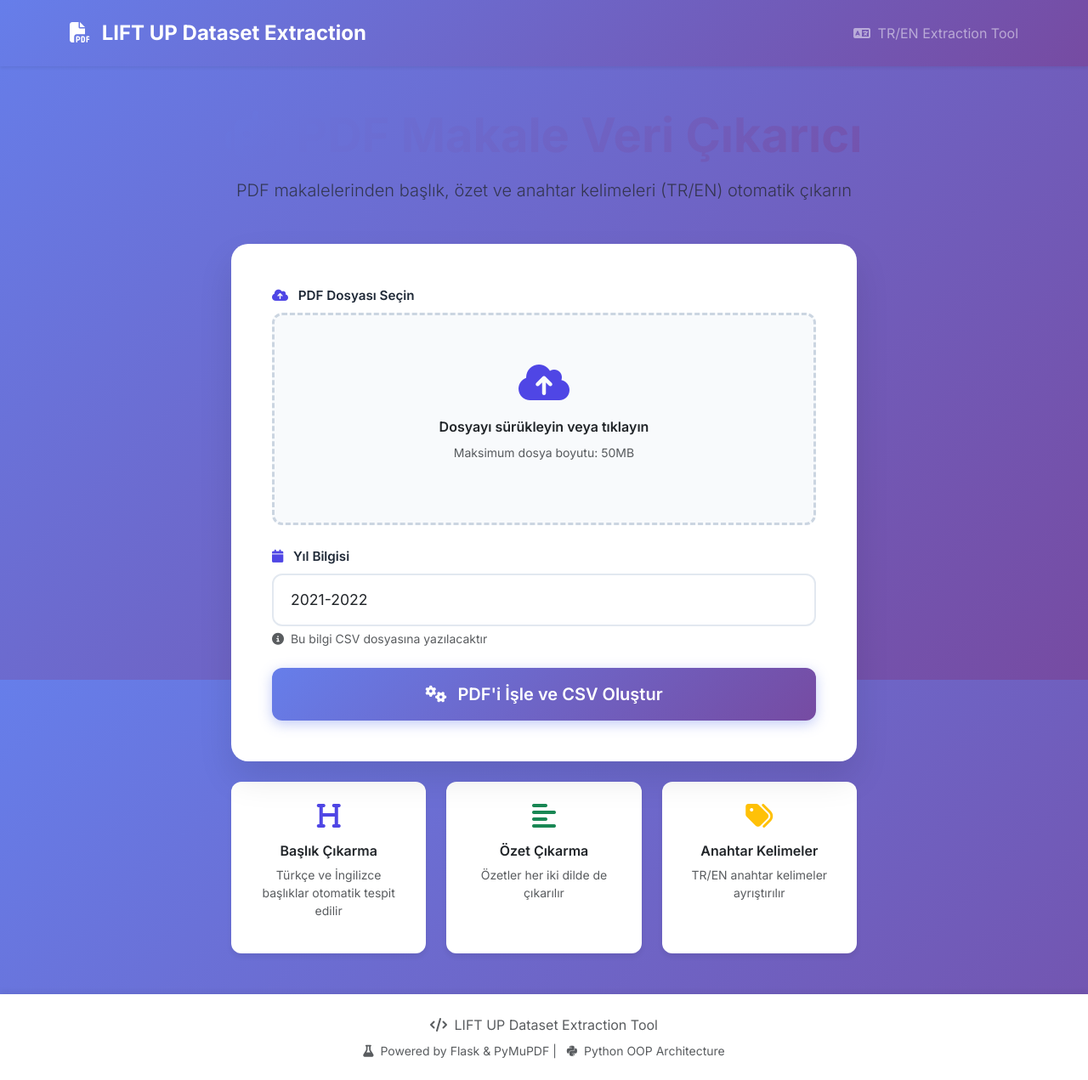
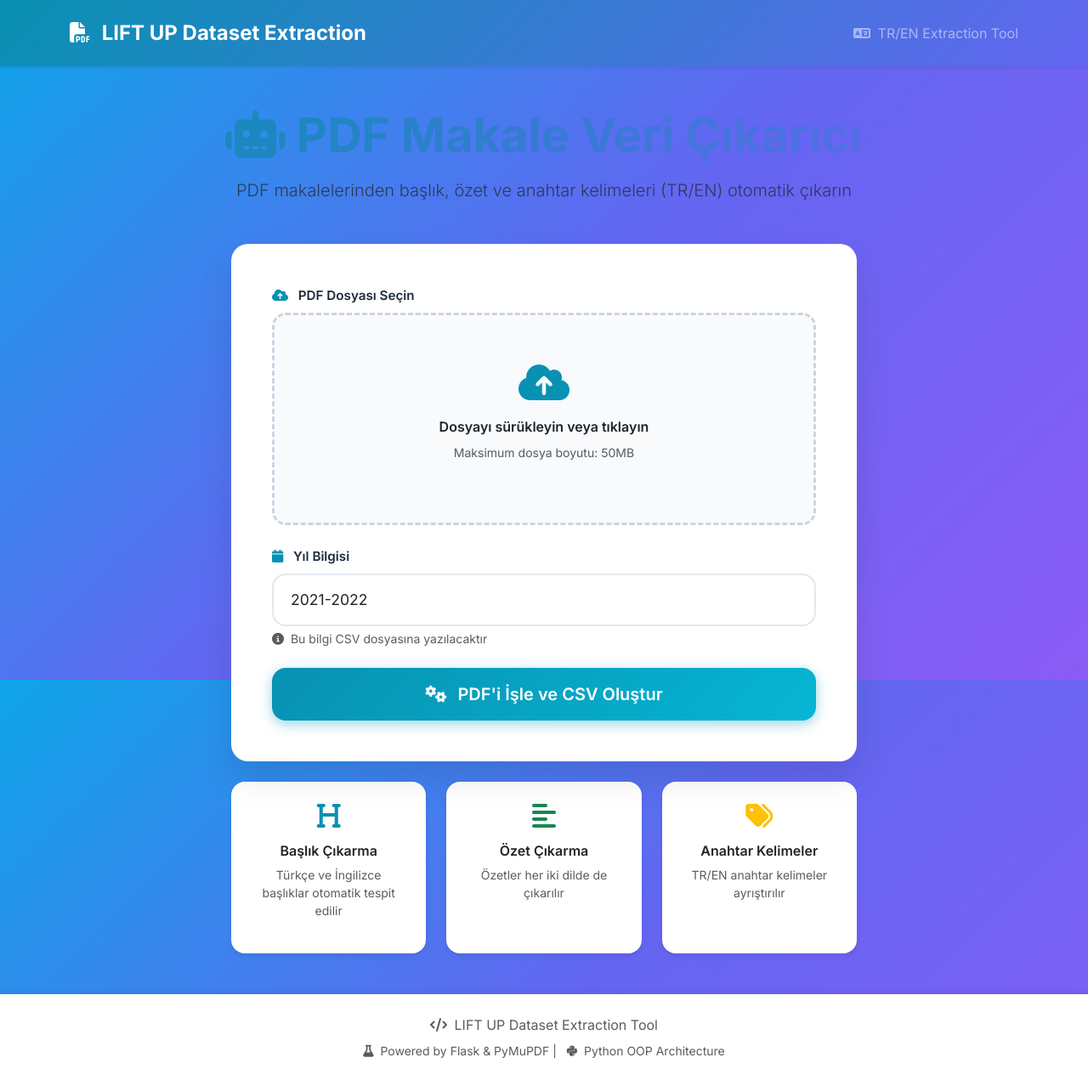
Before and after one commit to ensarakbas77/LIFT-UP-Dataset-Preparation, a Flask app: page / in a window 1280 px wide. Shown: the whole page at 85% size. Run offline with Flask 3, Linux system fonts and the light colour scheme; some libraries are stand-ins or nearby versions.

Commit message:
style: style.css updated

```diff
--- a/data_extract_automation/static/style.css
+++ b/data_extract_automation/static/style.css
@@ -4,15 +4,22 @@
 
 /* Global Styles */
 :root {
-    --primary-color: #4f46e5;
-    --primary-dark: #4338ca;
+    --primary-color: #0891b2;
+    --primary-dark: #0e7490;
+    --primary-light: #06b6d4;
+    --secondary-color: #6366f1;
     --success-color: #10b981;
-    --danger-color: #ef4444;
+    --danger-color: #f43f5e;
     --warning-color: #f59e0b;
-    --dark-color: #1f2937;
-    --light-color: #f9fafb;
-    --border-radius: 12px;
-    --transition: all 0.3s ease;
+    --info-color: #3b82f6;
+    --dark-color: #1e293b;
+    --light-color: #f8fafc;
+    --border-radius: 16px;
+    --transition: all 0.3s cubic-bezier(0.4, 0, 0.2, 1);
+    --shadow-sm: 0 1px 2px 0 rgb(0 0 0 / 0.05);
+    --shadow-md: 0 4px 6px -1px rgb(0 0 0 / 0.1);
+    --shadow-lg: 0 10px 15px -3px rgb(0 0 0 / 0.1);
+    --shadow-xl: 0 20px 25px -5px rgb(0 0 0 / 0.1);
 }
 
 * {
@@ -23,15 +30,16 @@
 
 body {
     font-family: 'Inter', -apple-system, BlinkMacSystemFont, 'Segoe UI', Roboto, sans-serif;
-    background: linear-gradient(135deg, #667eea 0%, #764ba2 100%);
+    background: linear-gradient(135deg, #0ea5e9 0%, #6366f1 50%, #8b5cf6 100%);
     min-height: 100vh;
     background-attachment: fixed;
 }
 
 /* Navbar Styles */
 .navbar {
-    background: linear-gradient(135deg, #667eea 0%, #764ba2 100%) !important;
+    background: linear-gradient(135deg, #0891b2 0%, #6366f1 100%) !important;
     padding: 1rem 0;
+    box-shadow: var(--shadow-lg);
 }
 
 .navbar-brand {
@@ -53,7 +61,7 @@ body {
 
 /* Header Styles */
 .display-4 {
-    background: linear-gradient(135deg, #667eea 0%, #764ba2 100%);
+    background: linear-gradient(135deg, #0891b2 0%, #6366f1 100%);
     -webkit-background-clip: text;
     -webkit-text-fill-color: transparent;
     background-clip: text;
@@ -163,13 +171,14 @@ body {
 }
 
 .btn-primary {
-    background: linear-gradient(135deg, #667eea 0%, #764ba2 100%);
-    box-shadow: 0 4px 15px rgba(102, 126, 234, 0.4);
+    background: linear-gradient(135deg, #0891b2 0%, #06b6d4 100%);
+    box-shadow: 0 4px 15px rgba(8, 145, 178, 0.4);
 }
 
 .btn-primary:hover {
+    background: linear-gradient(135deg, #0e7490 0%, #0891b2 100%);
     transform: translateY(-2px);
-    box-shadow: 0 8px 25px rgba(102, 126, 234, 0.5);
+    box-shadow: 0 8px 25px rgba(8, 145, 178, 0.5);
 }
 
 .btn-success {
@@ -342,17 +353,17 @@ body {
 }
 
 ::-webkit-scrollbar-thumb {
-    background: linear-gradient(135deg, #667eea 0%, #764ba2 100%);
+    background: linear-gradient(135deg, #0891b2 0%, #6366f1 100%);
     border-radius: 5px;
 }
 
 ::-webkit-scrollbar-thumb:hover {
-    background: linear-gradient(135deg, #5a4dd8 0%, #6a3f8f 100%);
+    background: linear-gradient(135deg, #0e7490 0%, #4f46e5 100%);
 }
 
 /* Analysis Section Styles */
 .bg-gradient-info {
-    background: linear-gradient(135deg, #06b6d4 0%, #0891b2 100%);
+    background: linear-gradient(135deg, #0891b2 0%, #0e7490 100%);
 }
 
 .stat-box {
```
Also changed, not shown: other parts of data_extract_automation/static/style.css (+24 -13 lines).
